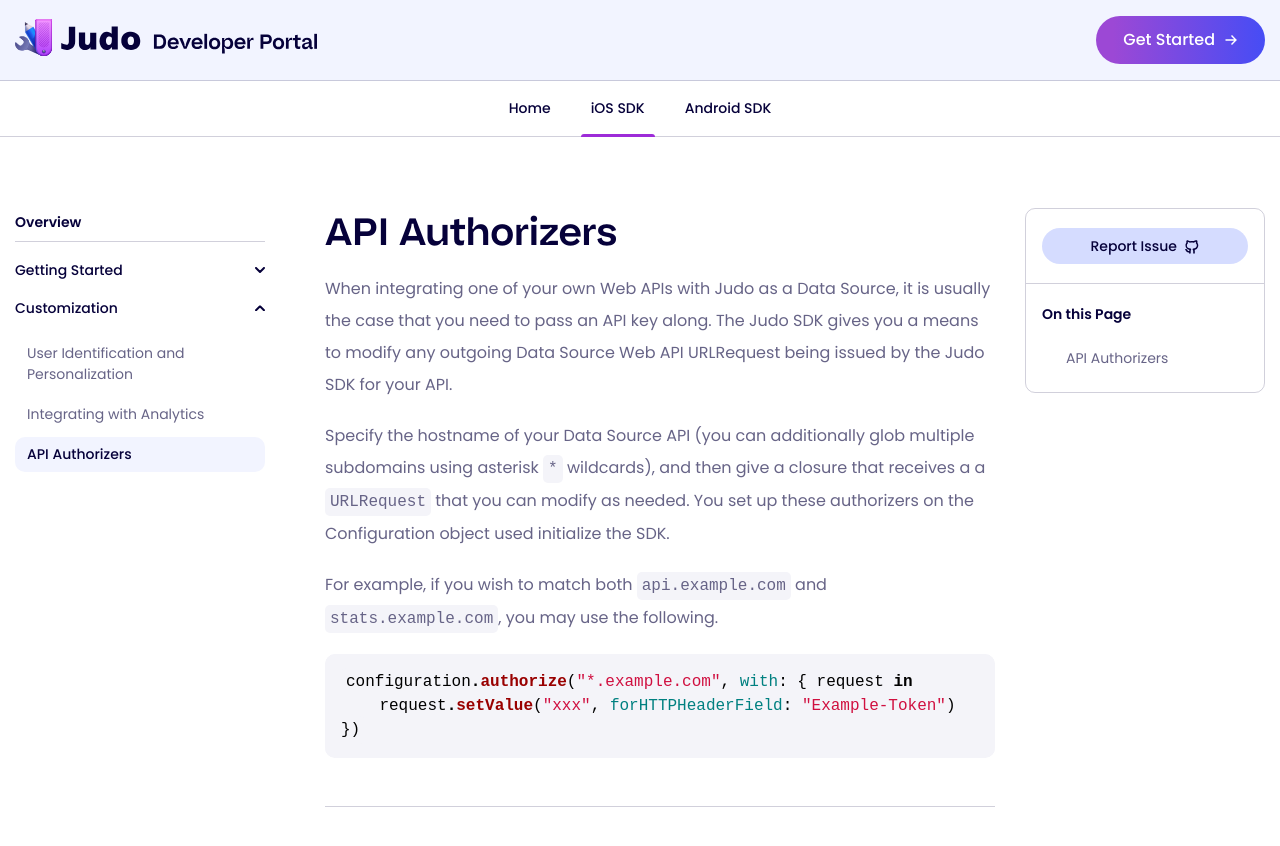
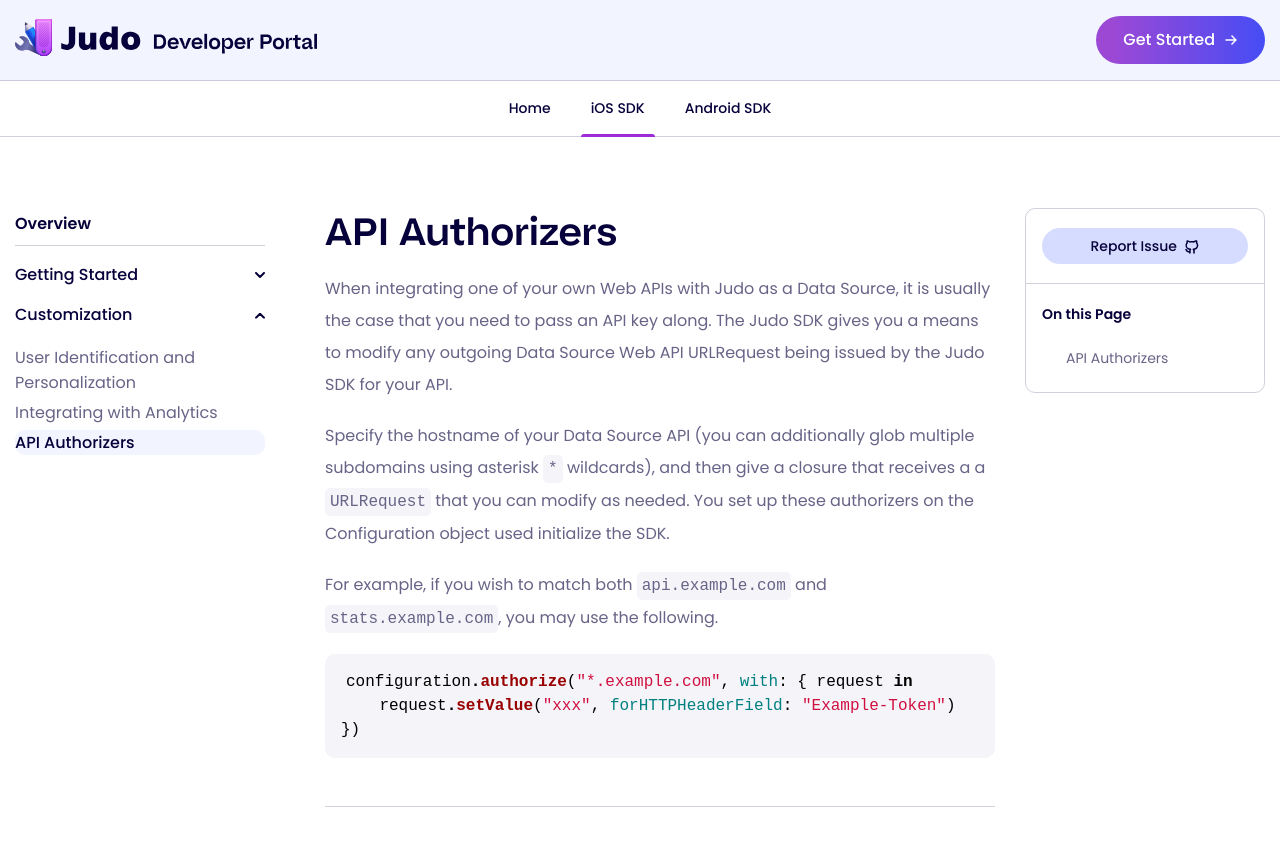
Before and after one commit to y-kovaleva/judo-developer-site, a Jekyll site: the page built from _ios/Authorizers.md, in a window 1280 px wide and 900 px high. Shown: the top 846 px of the window. Built offline with Jekyll 4.4.1, drawn with Linux system fonts in a browser that asks for light colours; some web fonts are replaced.

Commit message:
Address left side links.  Resolves #5.

```diff
--- a/_includes/left-sidebar.html
+++ b/_includes/left-sidebar.html
@@ -1,4 +1,4 @@
-<nav class="left-nav left-sidebar doc-nav">
+<nav class="left-nav left-sidebar">
   <p class="dark-text boldest nav-title">Overview</p>
   <div class="nav-container">
     {% case page.platform %}
--- a/assets/sass/styles.scss
+++ b/assets/sass/styles.scss
@@ -769,6 +769,12 @@
     top: 0;
   }
 }
+
+.left-sidebar {
+  a, a:visited, a:active {
+    color: inherit;
+  }
+}
 .center-content {
   max-width: 1170px;
 }
```
